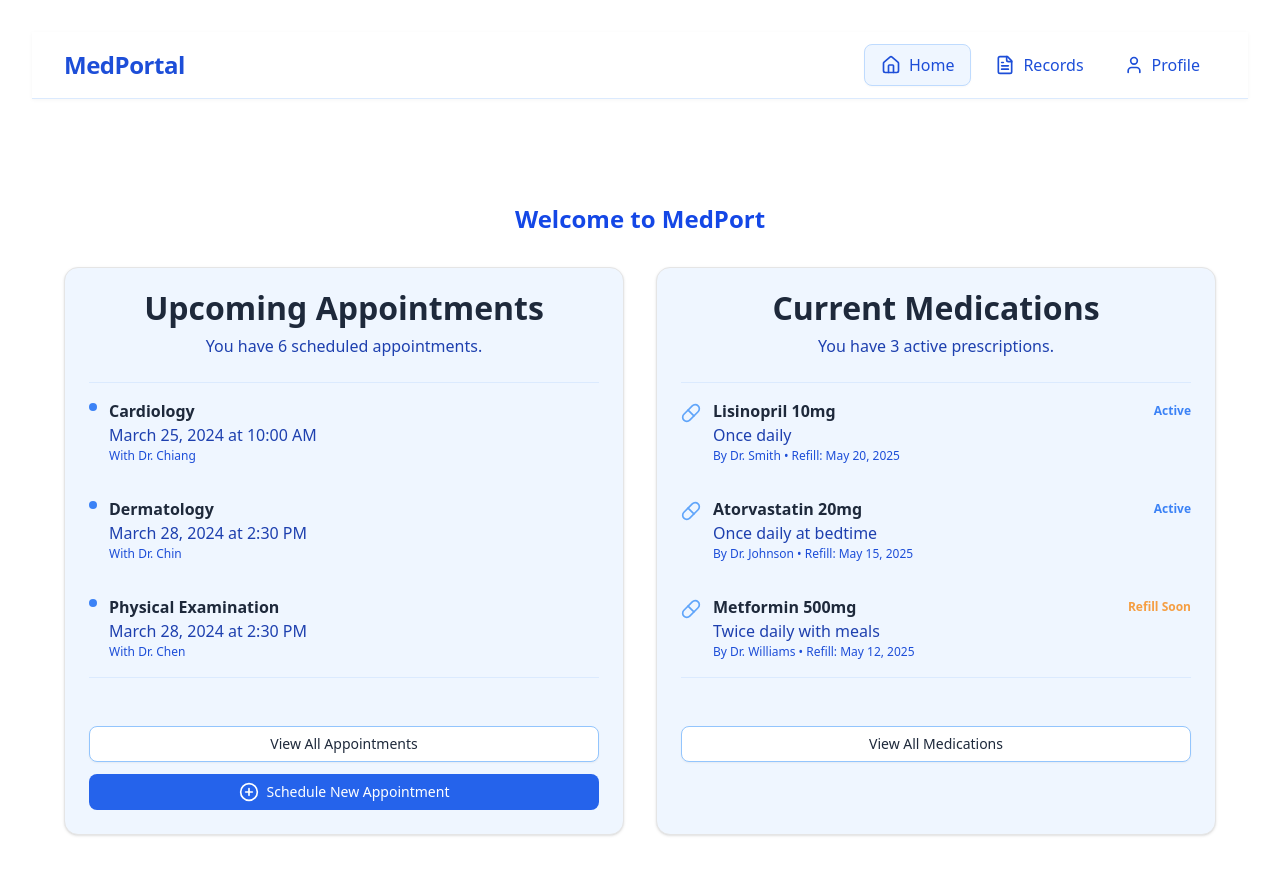
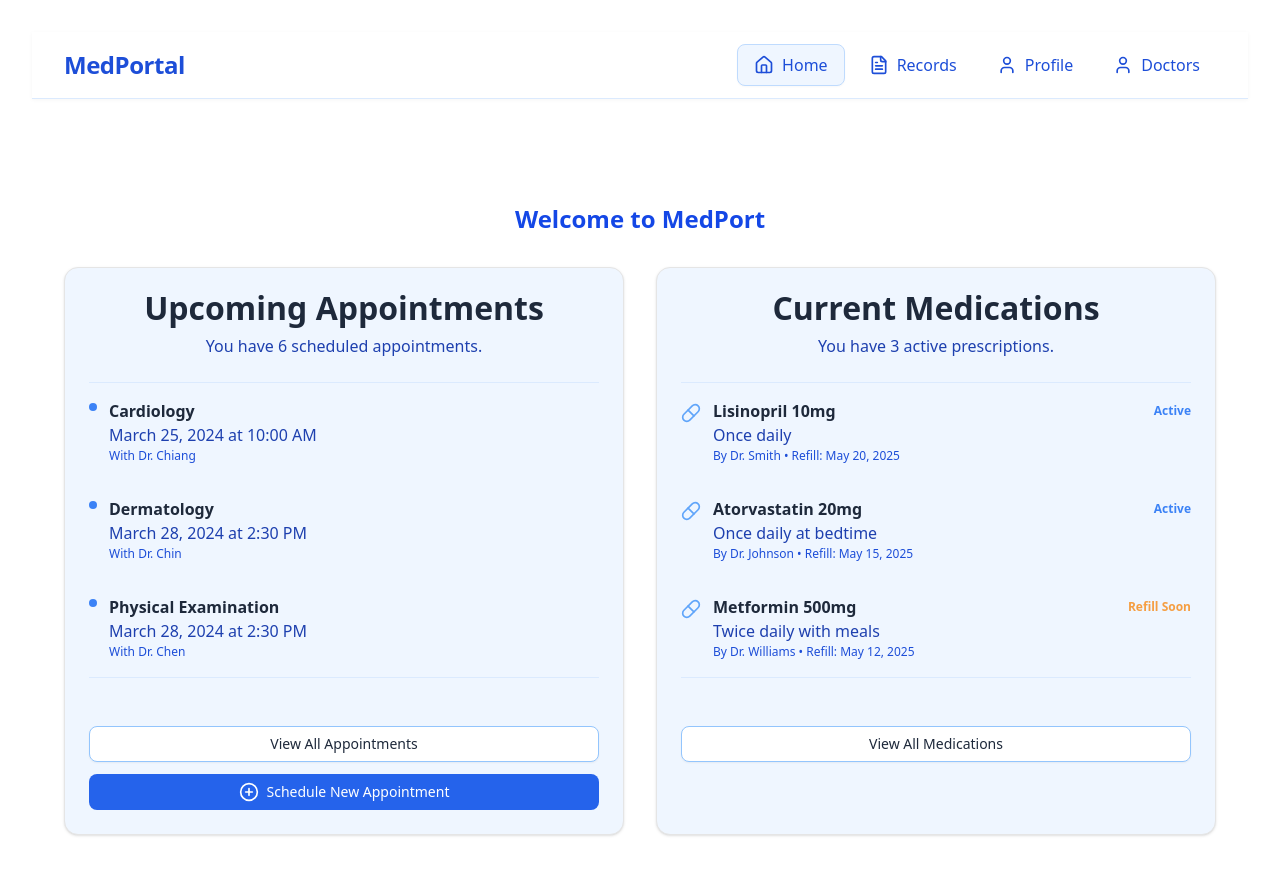
Before and after one commit to aelithaz/healthcare-management, a React (Vite) app in the folder frontend/: page / in a window 1280 px wide. Shown: the top 874 px of the page. Built offline with nearby package versions, Linux system fonts and the light colour scheme.

Commit message:
pulled doctor page

```diff
--- a/frontend/src/components/navbar.tsx
+++ b/frontend/src/components/navbar.tsx
@@ -20,6 +20,11 @@ export default function Navbar() {
     {
       to: "/profile",
       label: "Profile",
+      icon: <User className="w-5 h-5 mr-1" />,
+    },
+    {
+      to: "/doctor",
+      label: "Doctors",
       icon: <User className="w-5 h-5 mr-1" />,
     },
   ];
```
